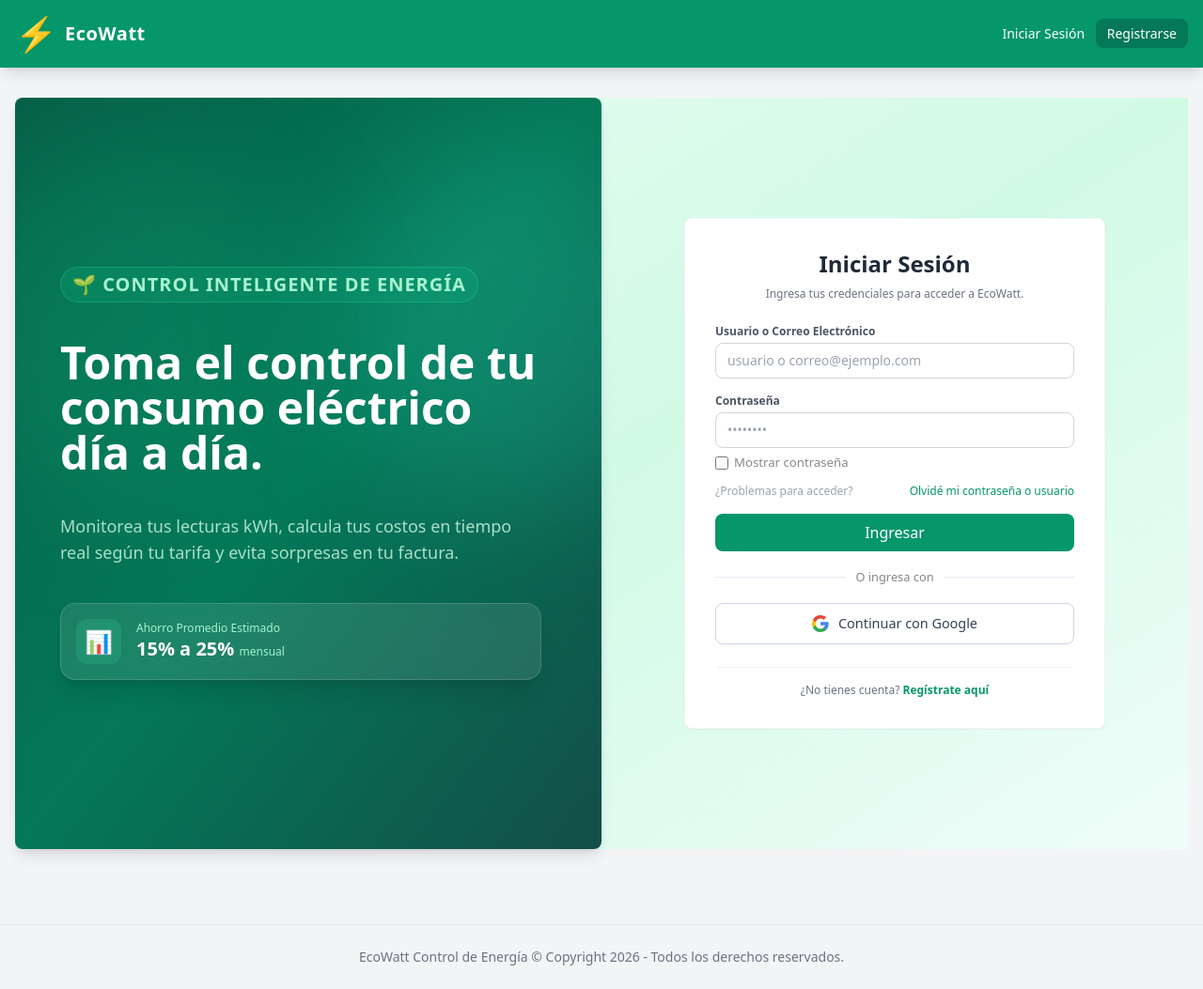
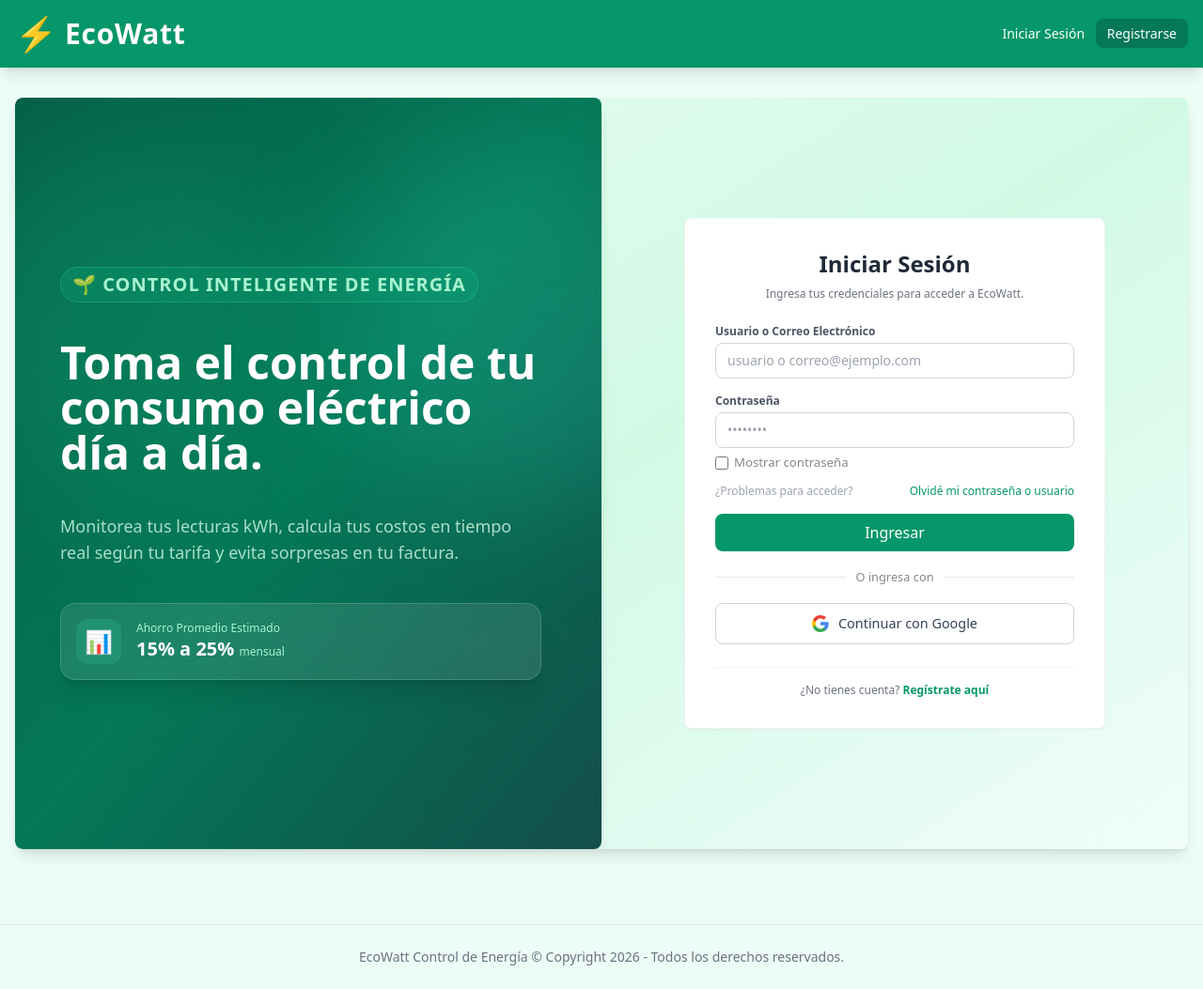
Before and after one commit to B1cyruz/ecowatts-control-energia, a Flask app: page /login in a window 1280 px wide. Shown: the whole page at 94% size. Run offline with Flask 3, Linux system fonts and the light colour scheme; some libraries are stand-ins or nearby versions.

Commit message:
cambio interface login2

```diff
--- a/app/templates/base.html
+++ b/app/templates/base.html
@@ -8,14 +8,14 @@
     <script src="https://cdn.tailwindcss.com"></script>
     <script src="https://cdn.jsdelivr.net/npm/chart.js"></script>
 </head>
-<body class="bg-gray-100 font-sans antialiased text-gray-800">
+<body class="bg-emerald-50 font-sans antialiased text-gray-800">
 
     <!-- Navegación -->
     <nav class="bg-emerald-600 text-white shadow-lg">
         <div class="max-w-7xl mx-auto px-4 py-4 flex justify-between items-center">
             <a href="/" class="flex items-center space-x-2">
                 <span class="text-4xl">⚡</span>
-                <h1 class="text-xl font-bold tracking-wide">EcoWatt</h1>
+                <h1 class="text-3xl font-bold tracking-wide">EcoWatt</h1>
             </a>
 
             <!-- Si hay usuario autenticado -->
--- a/app/templates/login.html
+++ b/app/templates/login.html
@@ -4,7 +4,7 @@
 
 {% block content %}
 <body class="h-full font-sans antialiased text-slate-800">
-    <div class="min-h-screen flex flex-col lg:flex-row bg-gradient-to-br from-emerald-50 via-emerald-100 to-teal-50">
+    <div class="min-h-screen flex flex-col lg:flex-row bg-gradient-to-br from-emerald-50 via-emerald-100 to-teal-50 rounded-lg shadow-lg overflow-hidden">
 
     <!-- LADO IZQUIERDO: Banner de Marca (Nuevo) -->
     <div class="hidden lg:flex lg:w-1/2 bg-gradient-to-br from-emerald-800 via-emerald-700 to-teal-900 text-white p-12 flex-col justify-between relative overflow-hidden rounded-lg shadow-lg">
@@ -14,7 +14,7 @@
 
     <!-- Mensaje Central -->
     <div class="relative z-10 max-w-lg my-auto space-y-10">
-        <div class="inline-flex items-center gap-2 px-3 py-1 rounded-full bg-emerald-500/20 border border-emerald-400/30 text-emerald-200 text-xl font-semibold uppercase tracking-wider">
+        <div class="inline-flex items-center gap-2 px-3 py-1 rounded-full bg-emerald-500/20 border border-emerald-400/30 text-emerald-200 text-xl font-semibold uppercase tracking-wider shadow-sm">
         <span>🌱 Control Inteligente de Energía</span>
         </div>
         <h1 class="text-xl xl:text-5xl font-extrabold leading-tight text-white">
@@ -37,7 +37,7 @@
     </div>
     </div>
 
-<div class="max-w-md mx-auto bg-white p-8 rounded-lg shadow-sm border border-gray-100 my-auto lg:w-1/2 ">
+<div class="max-w-md mx-auto bg-white p-8 rounded-lg shadow-sm border border-gray-100 my-auto lg:w-1/2">
     <h2 class="text-2xl font-bold text-gray-800 text-center mb-2">Iniciar Sesión</h2>
     <p class="text-xs text-gray-500 text-center mb-6">Ingresa tus credenciales para acceder a EcoWatt.</p>
 
```
